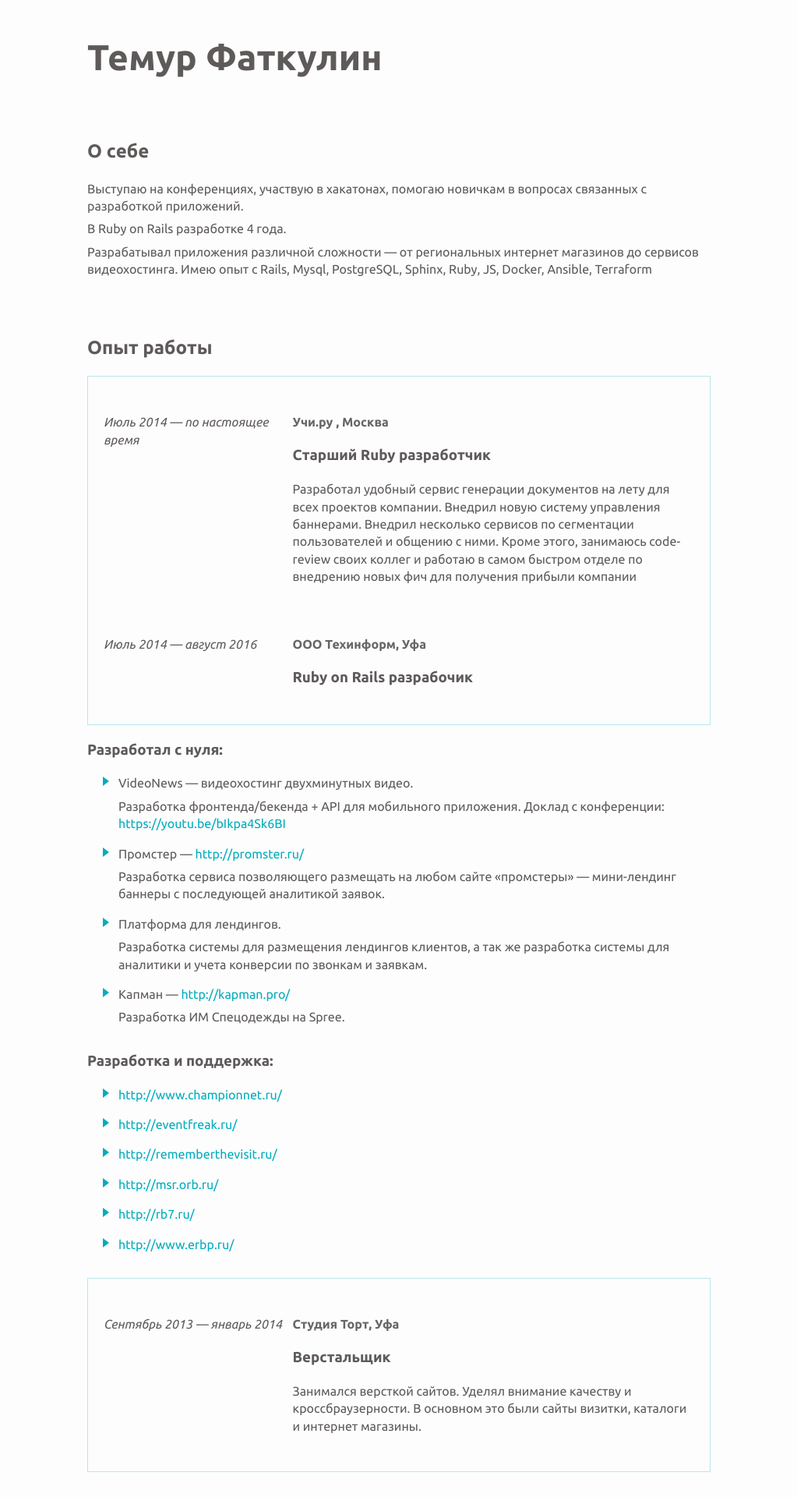
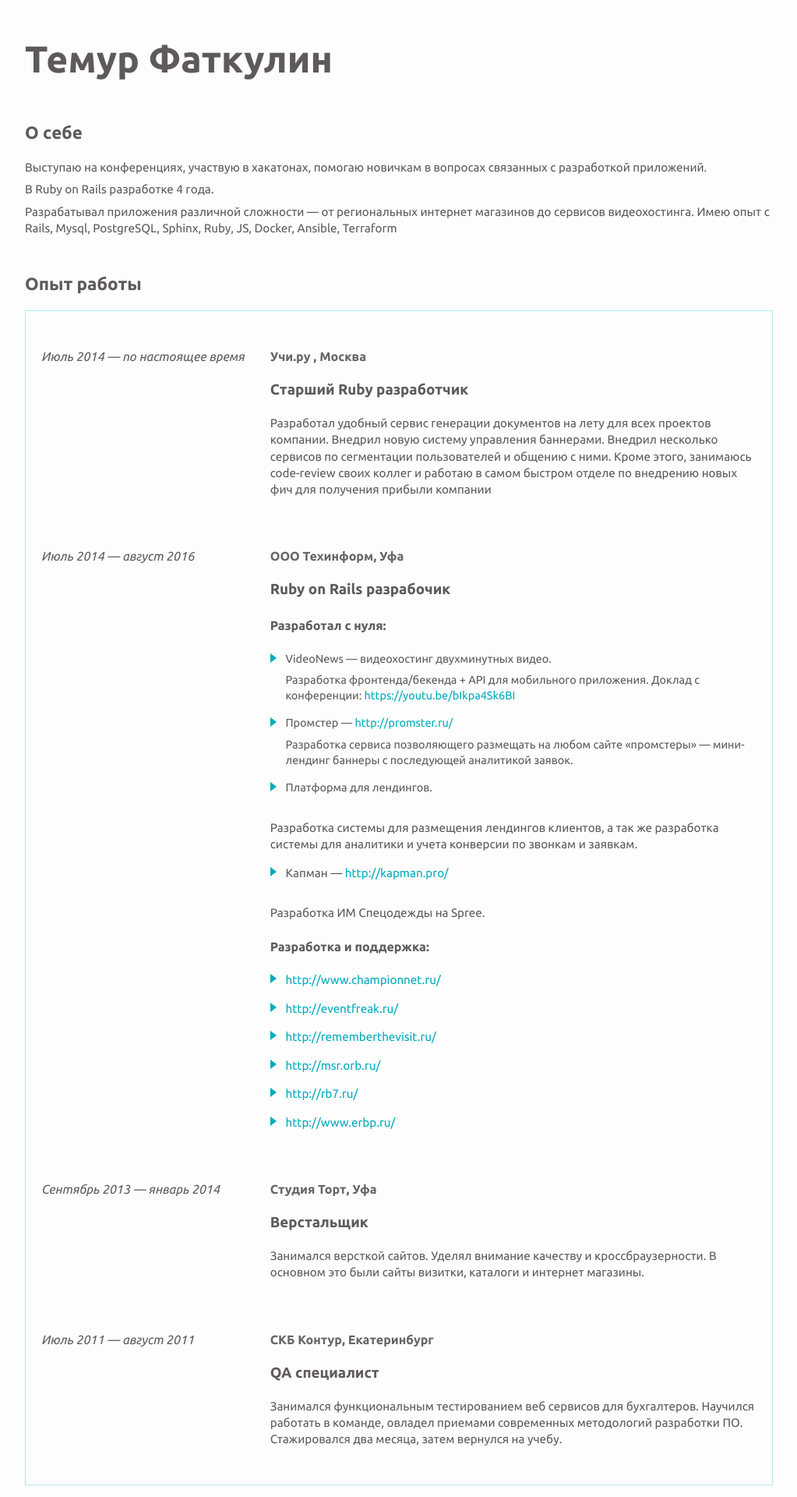
Before and after one commit to istickz/istickz.github.io, a Jekyll site: the page built from cv.md, in a window 1280 px wide. Shown: the top 1920 px of the page at 78% size, without its empty margins (128-1151 px from the left). Built offline with Jekyll 4.4.1, drawn with Linux system fonts in a browser that asks for light colours.

Commit message:
update cv

```diff
--- a/css/cv.css
+++ b/css/cv.css
@@ -1,7 +1,8 @@
 @import url(https://fonts.googleapis.com/css?family=Ubuntu:400,300,300italic,400italic,700,500,500italic,700italic&subset=latin,cyrillic);
 
 body {
-  width: 800px;
+  max-width: 960px;
+  min-width: 320px;
   margin: auto;
   padding: 10px 10px 10px 10px;
   background: #fdfdfd;
@@ -26,14 +27,14 @@
 }
 
 h1 {
-  font-size: 46px;
+  font-size: 3em;
   color: #5F5A5A;
-
   margin-bottom: 15px;
 }
 
 h2 {
-  margin-top: 3em;
+  margin-top: 2em;
+  font-size: 1.4em;
 }
 
 strong {
@@ -76,6 +77,7 @@
 
 ul {
   margin-bottom: 2em;
+  padding-left: 1.3em;
 }
 
 li {
@@ -99,3 +101,7 @@
   margin-left: -20px;
   color: #00acbd;
 }
+
+p, ul {
+  font-size: 0.95em;
+}
--- a/cv.md
+++ b/cv.md
@@ -4,9 +4,10 @@
 permalink: /cv
 ---
 
+
+
 Темур Фаткулин
 ===========
-
 
 ## О себе
 
@@ -34,36 +35,33 @@
     ### Ruby on Rails разрабочик
 
 
-### Разработал c нуля:
+    #### Разработал c нуля:
 
- - VideoNews — видеохостинг двухминутных видео.
+    - VideoNews — видеохостинг двухминутных видео.
 
-    Разработка фронтенда/бекенда + API для мобильного приложения.
-    Доклад с конференции: [https://youtu.be/bIkpa4Sk6BI](https://youtu.be/bIkpa4Sk6BI)
- - Промстер — [http://promster.ru/](http://promster.ru/)
+      Разработка фронтенда/бекенда + API для мобильного приложения.
+      Доклад с конференции: [https://youtu.be/bIkpa4Sk6BI](https://youtu.be/bIkpa4Sk6BI)
+    - Промстер — [http://promster.ru/](http://promster.ru/)
 
-    Разработка сервиса позволяющего размещать на
-    любом сайте «промстеры» — мини-лендинг баннеры с последующей
-    аналитикой заявок.
- -  Платформа для лендингов.
+      Разработка сервиса позволяющего размещать на
+      любом сайте «промстеры» — мини-лендинг баннеры с последующей
+      аналитикой заявок.
+    -  Платформа для лендингов.
 
-    Разработка системы для размещения лендингов клиентов, а так же разработка системы для
-    аналитики и учета конверсии по звонкам и заявкам.
- -  Капман  — [http://kapman.pro/](http://kapman.pro/)
+      Разработка системы для размещения лендингов клиентов, а так же разработка системы для
+      аналитики и учета конверсии по звонкам и заявкам.
+    -  Капман  — [http://kapman.pro/](http://kapman.pro/)
 
-    Разработка ИМ Спецодежды на Spree.
+      Разработка ИМ Спецодежды на Spree.
 
+    #### Разработка и поддержка:
 
-
-### Разработка и поддержка:
-
- - [http://www.championnet.ru/](http://www.championnet.ru/)
- - [http://eventfreak.ru/](http://eventfreak.ru/)
- - [http://rememberthevisit.ru/](http://rememberthevisit.ru/)
- - [http://msr.orb.ru/](http://msr.orb.ru/)
- - [http://rb7.ru/](http://rb7.ru/)
- - [http://www.erbp.ru/](http://www.erbp.ru/)
-
+     - [http://www.championnet.ru/](http://www.championnet.ru/)
+     - [http://eventfreak.ru/](http://eventfreak.ru/)
+     - [http://rememberthevisit.ru/](http://rememberthevisit.ru/)
+     - [http://msr.orb.ru/](http://msr.orb.ru/)
+     - [http://rb7.ru/](http://rb7.ru/)
+     - [http://www.erbp.ru/](http://www.erbp.ru/)
 
 
 *Сентябрь 2013 — январь 2014*
@@ -73,7 +71,6 @@
     Занимался версткой сайтов. Уделял внимание качеству и кроссбраузерности.
     В основном это были сайты визитки, каталоги и интернет магазины.
 
-<br>
 
 *Июль 2011 — август 2011*
 :   **СКБ Контур, Екатеринбург**
@@ -82,7 +79,6 @@
     Занимался функциональным тестированием веб сервисов для бухгалтеров.
     Научился работать в команде, овладел приемами современных методологий разработки ПО.
     Стажировался два месяца, затем вернулся на учебу.
-
 
 ## Open Source
 
@@ -103,7 +99,6 @@
 
     Математика
 
-
 ## Контакты
  - [Блог](https://github.com/istickz)
  - [Github](https://github.com/istickz)
```
